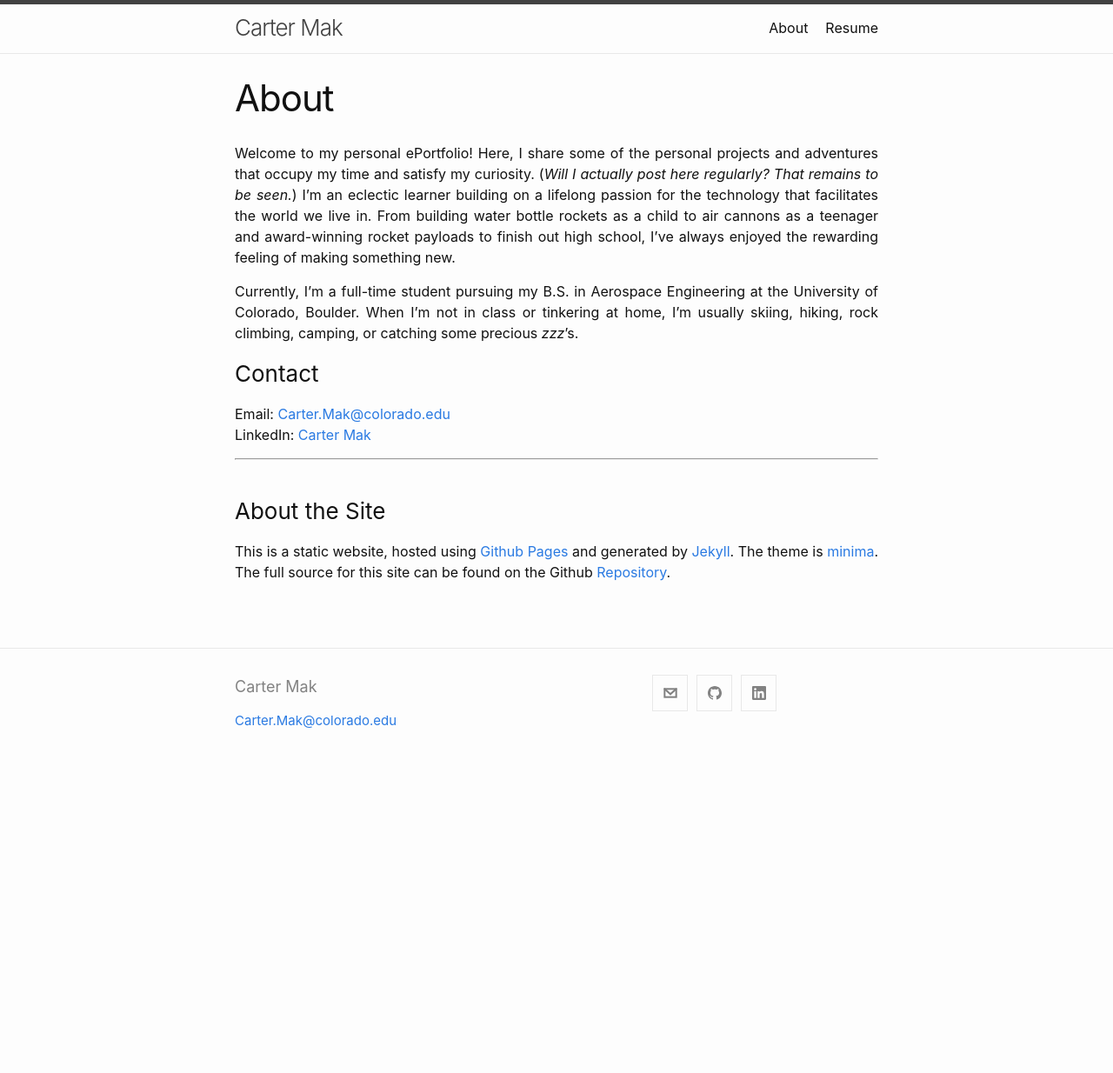
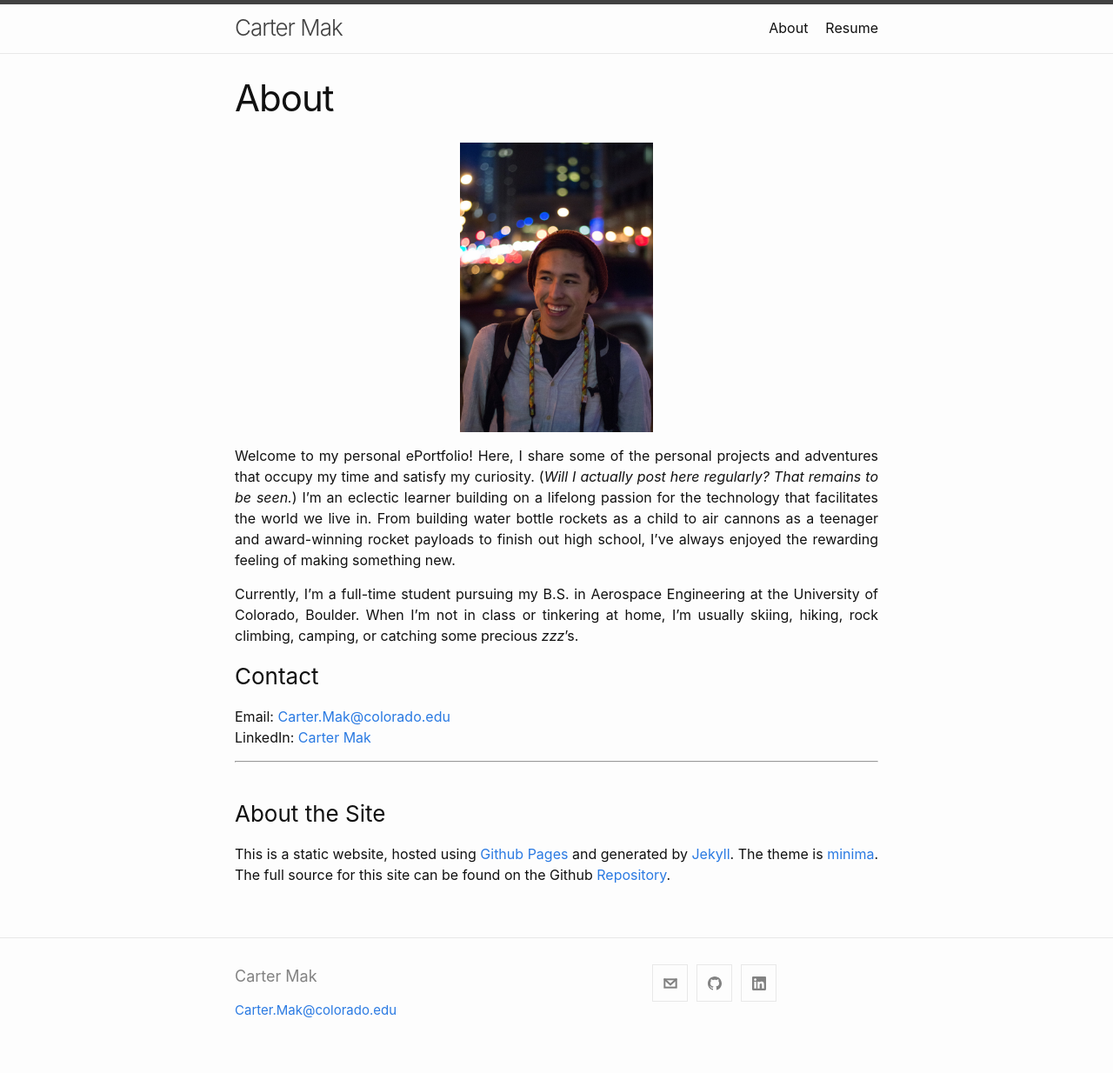
Before and after one commit to cartermak/cartermak.github.io, a Jekyll site: the page built from pages/about.md, in a window 1280 px wide. Shown: the whole page at 87% size. Built offline with Jekyll 4.4.1, drawn with Linux system fonts in a browser that asks for light colours; before the commit the page ends 900 px from its top, so only the background shows below that.

Commit message:
Updated README TODO, fixed about.md image

```diff
--- a/pages/about.md
+++ b/pages/about.md
@@ -3,6 +3,8 @@ layout: page
 title: About
 permalink: /about/
 ---
+
+![Portrait]({{ site.baseurl }}/assets/portrait.jpg){: style="display:block;margin-left:auto;margin-right:auto;width:30%;"}
 
 Welcome to my personal ePortfolio! Here, I share some of the personal projects and adventures that occupy my time and satisfy my curiosity. (*Will I actually post here regularly? That remains to be seen.*) I'm an eclectic learner building on a lifelong passion for the technology that facilitates the world we live in. From building water bottle rockets as a child to air cannons as a teenager and award-winning rocket payloads to finish out high school, I've always enjoyed the rewarding feeling of making something new.
 
```
